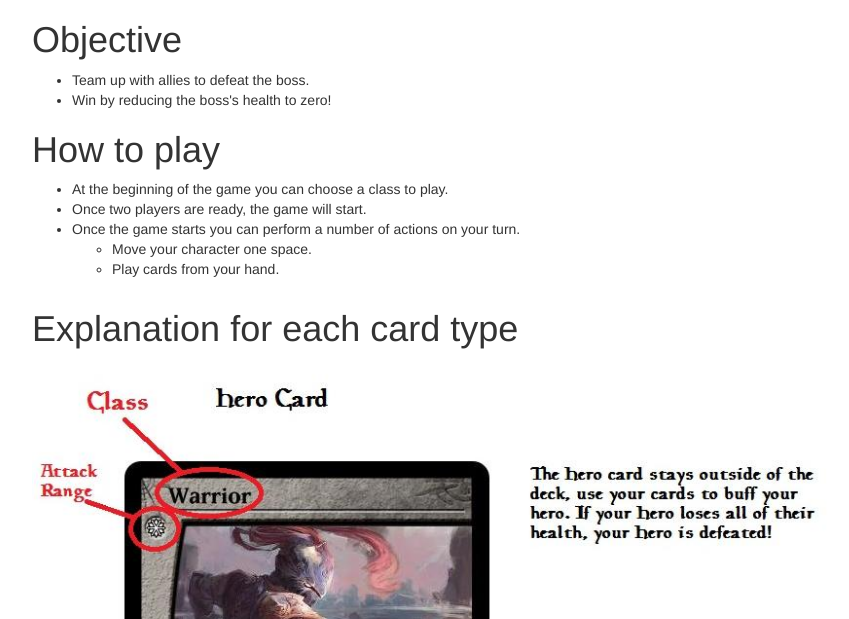
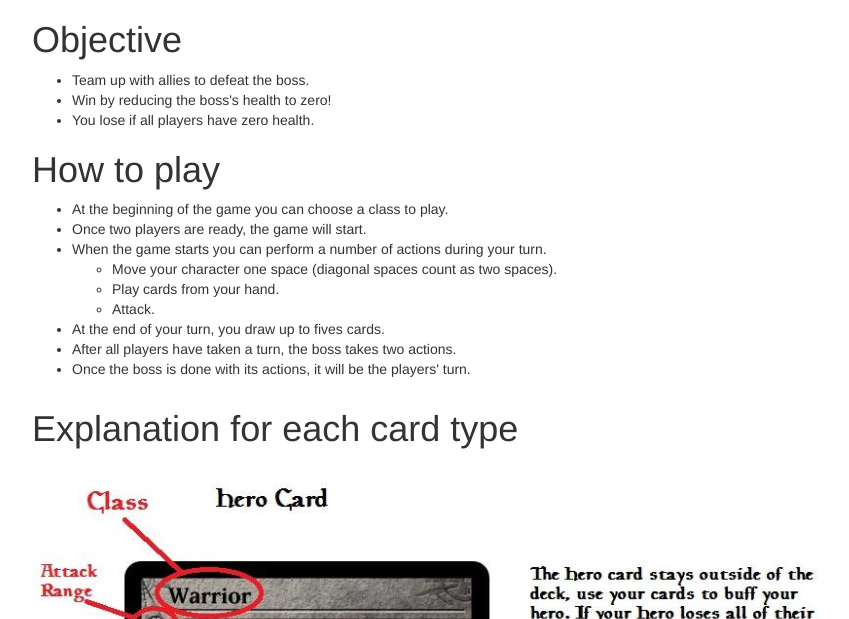
Before and after one commit to klien1/armory-card-game, a Django app: page /how-to-play/ in a window 1280 px wide. Shown: the top 619 px of the page, without its empty margins (38-887 px from the left). Run offline with Django 3.2, Linux system fonts and the light colour scheme; some libraries are stand-ins or nearby versions.

```diff
--- a/home_page/templates/how-to-play/how-to-play.html
+++ b/home_page/templates/how-to-play/how-to-play.html
@@ -15,16 +15,21 @@
     <ul>
       <li>Team up with allies to defeat the boss.</li>
       <li>Win by reducing the boss's health to zero!</li>
+      <li>You lose if all players have zero health.</li>
     </ul>
     <h1>How to play</h1>
     <ul>
       <li>At the beginning of the game you can choose a class to play.</li>
       <li>Once two players are ready, the game will start.</li>
-      <li>Once the game starts you can perform a number of actions on your turn.</li>
+      <li>When the game starts you can perform a number of actions during your turn.</li>
       <ul>
-        <li>Move your character one space.</li>
+        <li>Move your character one space (diagonal spaces count as two spaces).</li>
         <li>Play cards from your hand.</li>
+        <li>Attack.</li>
       </ul>
+      <li>At the end of your turn, you draw up to fives cards.</li>
+      <li>After all players have taken a turn, the boss takes two actions.</li>
+      <li>Once the boss is done with its actions, it will be the players' turn.</li>
     </ul>
   </div>
   <div class="container" id="card-images">
```
Also changed, not shown: home_page/static/game/js/game.socket.js (+9 -4 lines), db.sqlite3.
